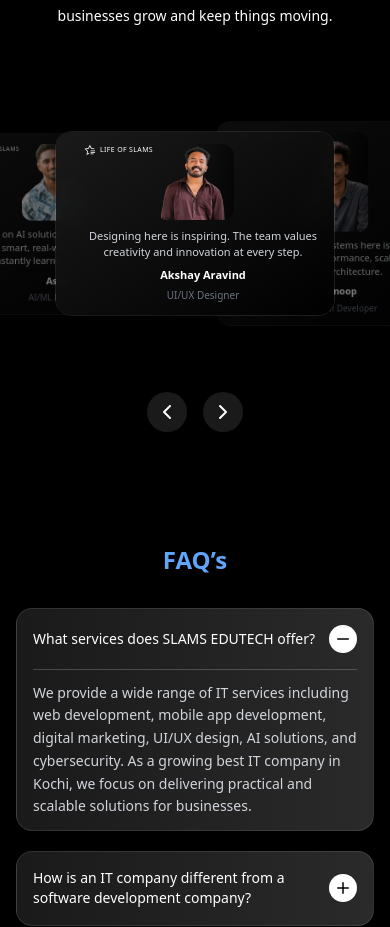
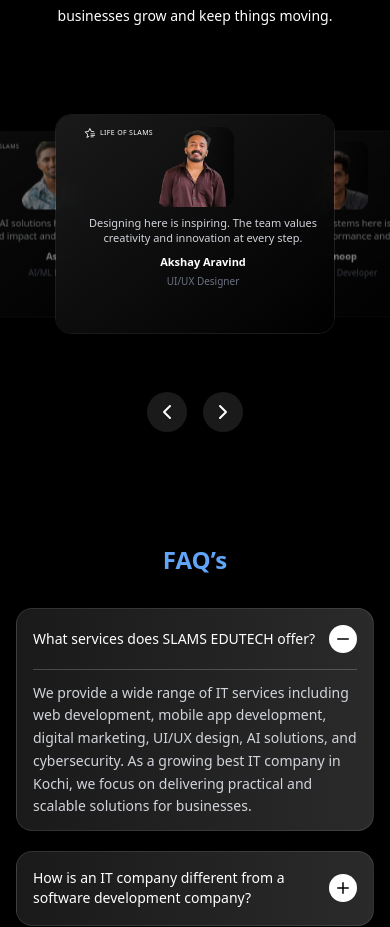
Before and after one commit to Projects-Ziya/slams-edu-tech, a React (Vite) app: page / in a window 390 px wide. Shown: the part 7900-8827 px from the top of the page. Built offline with nearby package versions, Linux system fonts and the light colour scheme; a web font is replaced by a local one.

Commit message:
testimonial card size improved im mobile

```diff
--- a/src/sections/Home/Testimonial.tsx
+++ b/src/sections/Home/Testimonial.tsx
@@ -15,7 +15,7 @@ const testimonials = [
     id: 1,
     name: "Sreekutty PJ",
     role: "Operation Head",
-    text: "Working here has been an incredible journey. The team is supportive and full of learning opportunities.",
+    text: "Working here is a great journey with a supportive team and constant learning.",
     image: Sreekutty,
     imgStyle: { scale: 1.2, objectPosition: "top" }
   },
@@ -23,7 +23,7 @@ const testimonials = [
     id: 7,
     name: "Ashvin",
     role: "AI/ML Developer",
-    text: "Working on AI solutions here is exciting. I get to build smart, real-world applications while constantly learning and improving.",
+    text: "Building AI solutions here is exciting with real-world impact and continuous growth.",
     image: Ashvin,
     imgStyle: { scale: 1.2, objectPosition: "top" }
   },
@@ -39,7 +39,7 @@ const testimonials = [
     id: 3,
     name: "Anoop ",
     role: "Python Developer",
-    text: "Building backend systems here is rewarding. The focus is on performance, scalability, and clean architecture.",
+    text: "Building backend systems here is rewarding with a focus on performance and scalability.",
     image: Hr,
     imgStyle: { scale: 1, objectPosition: "top" }
   },
@@ -47,26 +47,25 @@ const testimonials = [
     id: 4,
     name: "Cinda Sibichan",
     role: "Python Developer",
-    text: "Every project improves my skills. The collaborative environment helps me grow every day.",
+    text: "Every project improves my skills in a collaborative and growth-focused environment.",
     image: Cinda,
   },
   {
     id: 5,
     name: "Anugrah Sivadasan",
     role: "React Developer",
-    text: "Building scalable interfaces here is a great experience with strong focus on performance and clean code.",
+    text: "Building scalable interfaces here is a great experience with focus on performance.",
     image: Anugrah,
   },
   {
     id: 6,
     name: "Athulya",
     role: "UI/UX Designer",
-    text: "Working here strengthens my design thinking and creativity through meaningful user experiences.",
+    text: "Working here enhances my creativity and design thinking through meaningful projects.",
     image: Athulya,
     imgStyle: { scale: 1.2, objectPosition: "top" }
   },
 ];
-
 export default function Testimonial() {
   const [active, setActive] = useState(1);
   const [direction, setDirection] = useState(0);
@@ -161,12 +160,12 @@ export default function Testimonial() {
                 style={{ transform: "translateZ(0)" }}
               >
 
-            <div className="
+           <div className="
   relative w-full
   max-w-[clamp(280px,50vw,700px)]
-  h-auto sm:h-[clamp(200px,22vw,260px)]
+  h-[220px] sm:h-[clamp(200px,22vw,260px)]   /* ✅ FIXED HEIGHT ON MOBILE */
   rounded-2xl border border-white/10 overflow-hidden
-  flex flex-col sm:flex-row items-center sm:items-center justify-between
+  flex flex-col sm:flex-row items-center justify-between
   p-3 sm:p-5 md:p-6
 ">
 
@@ -178,15 +177,13 @@ export default function Testimonial() {
   {/* CONTENT */}
   <div className="relative z-10 flex flex-col sm:flex-row items-center w-full h-full">
 
-    {/* LABEL */}
-
-    {/* IMAGE (TOP ON MOBILE) */}
+    {/* IMAGE */}
     <div className="
-  relative
-  w-[clamp(70px,20vw,220px)]
-  h-full
-  rounded-xl overflow-hidden
-">
+      relative
+      w-[clamp(70px,20vw,220px)]
+      h-[80px] sm:h-full        /* ✅ FIX IMAGE HEIGHT ON MOBILE */
+      rounded-xl overflow-hidden flex-shrink-0
+    ">
       <img
         src={item.image}
         alt={item.name}
@@ -200,7 +197,7 @@ export default function Testimonial() {
     </div>
 
     {/* TEXT */}
-    <div className="">
+     <div className="">
      <div className="
       absolute flex items-center top-0 pl-4 gap-1 sm:gap-2
       text-[7px] sm:text-[9px] md:text-[11px]
```
